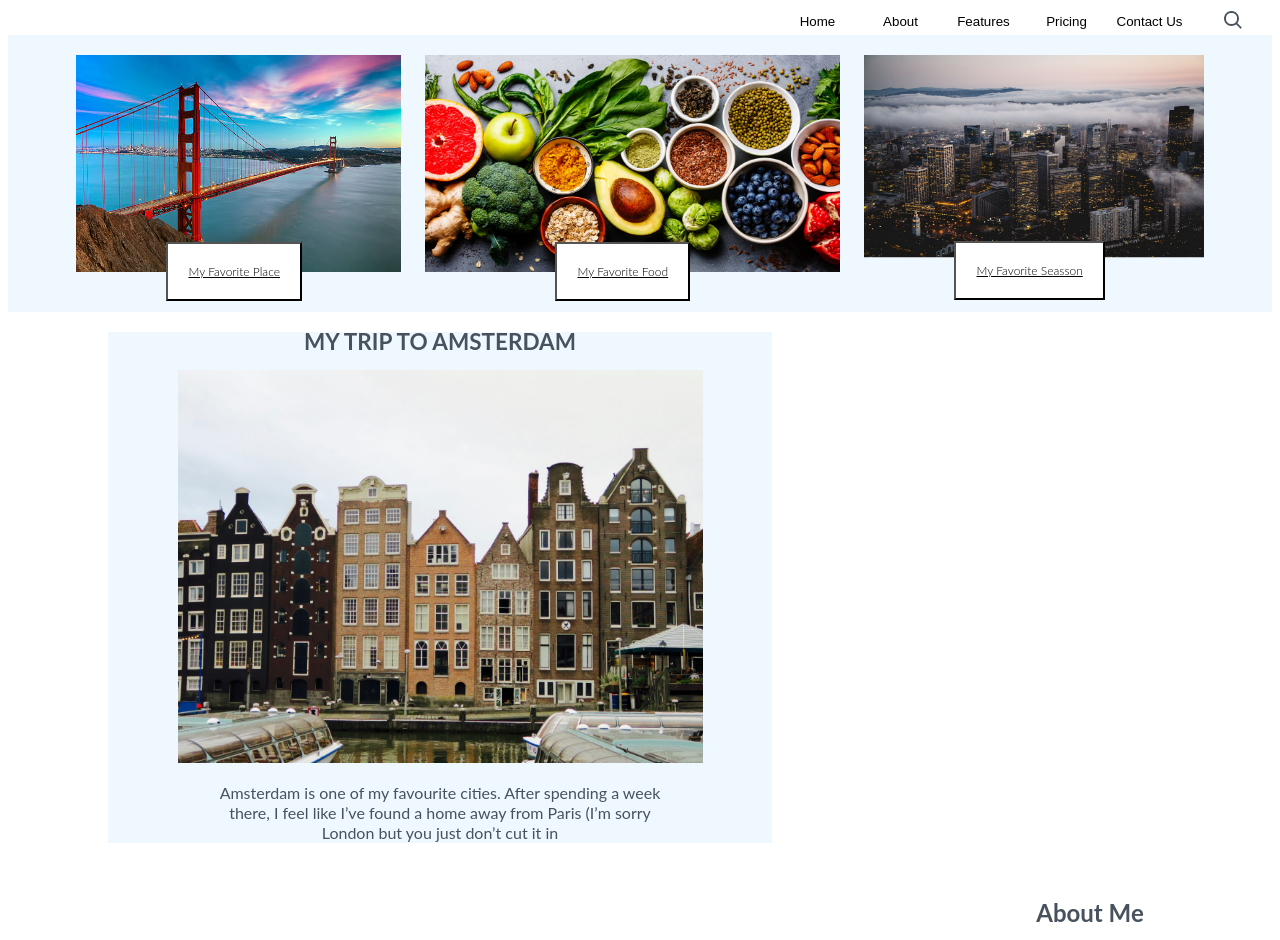
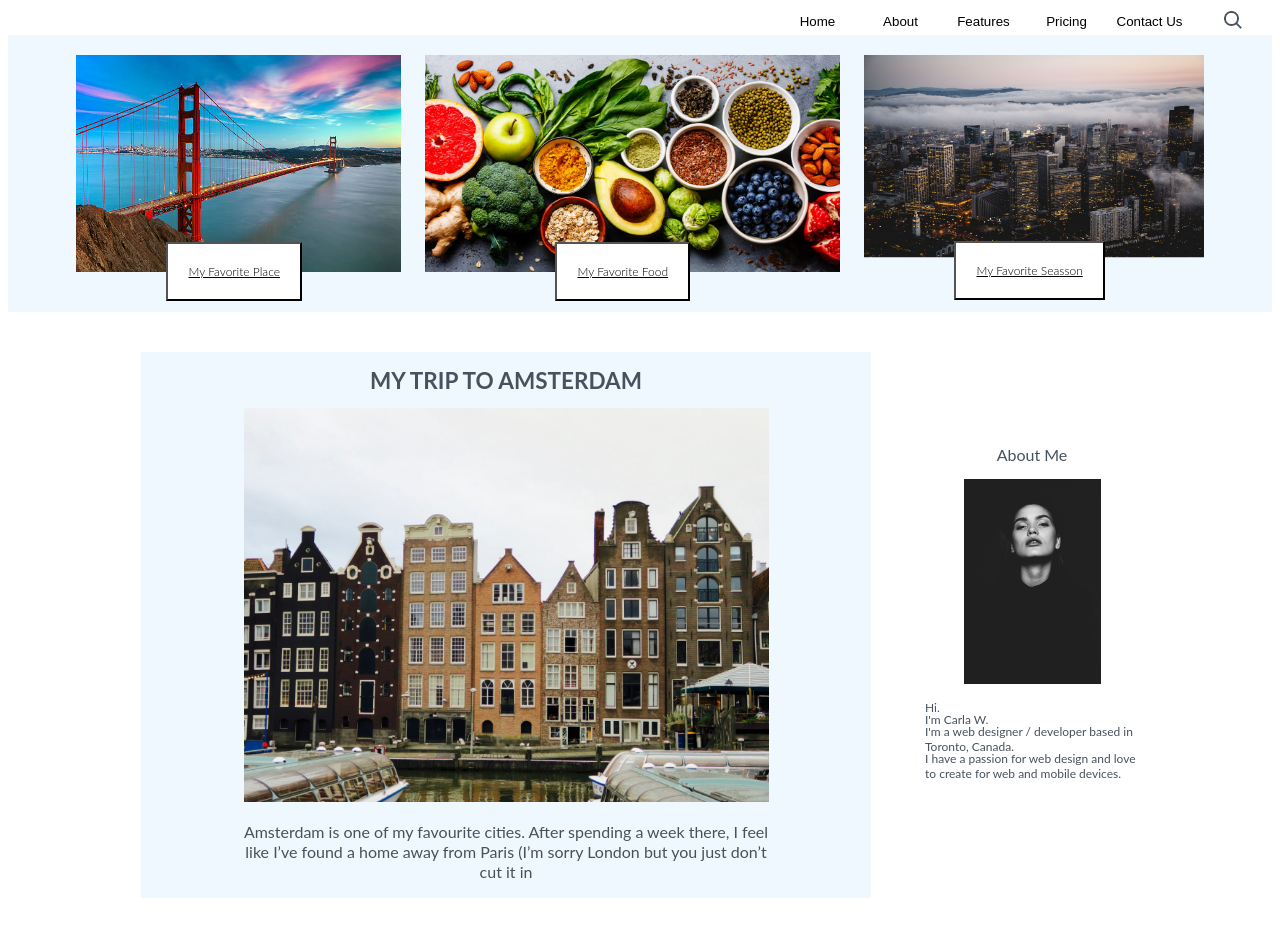
Before and after one commit to diego-maranges/WebPageExamples, a plain HTML site: page day3/index.html in a window 1280 px wide. Shown: the top 940 px of the page. After the commit the page ends 906 px from the top, so only its background shows below. Drawn offline with Linux system fonts and the light colour scheme.

Commit message:
fix some problems with the information about me and the travel

```diff
--- a/day3/index.css
+++ b/day3/index.css
@@ -67,15 +67,19 @@
 
 }
 
+.container {
+    text-align: center;
+}
+
 .amsterdan {
+    display: inline-block;
     color: #47525E;
     font-family: Lato;
     font-size: 15px;
     font-weight: 400;
     line-height: 19px;
-    margin-top: 20px;
-    margin-left: 100px;
-    margin-right: 500px;
+    margin-top: 40px;
+    width: 730px;
     background-color: aliceblue;
     text-align: center;
 }
@@ -91,15 +95,22 @@
 }
 
 .me {
+    align-self: center;
+    display: inline-block;
+    width: 214px;
+    height: 400px;
+    vertical-align: 100px;
+    margin-left: 50px
+}
+
+.me h1 {
+    text-align: center;
     text-transform: capitalize;
     color: #47525E;
     font-family: Lato;
     font-size: 16px;
     font-weight: 400;
     line-height: 20px;
-    margin-left: 900px;
-    margin-top: 60px;
-    text-align: center;
 }
 
 .me p {
@@ -109,9 +120,6 @@
     font-size: 12px;
     font-weight: 400;
     line-height: 15px;
-    width: 214px;
-    margin-left: 100px;
-    margin-right: 100px;
     margin-bottom: -15px;
     text-align: start;
 }
--- a/day3/index.html
+++ b/day3/index.html
@@ -18,6 +18,7 @@
             <div class="food"><img class="imgFood" src="food.jpg" width="415px" height="217.03px"><button>My Favorite Food</button></div>
             <div class="seasson"><img class="imgSeasson" src="seasson.jpg" width="339.08px" height="216.3px"><button>My Favorite Seasson</button></div>
         </header>
+        <div class="container">
         <article class="amsterdan">
             <h1>MY TRIP TO AMSTERDAM</h1>
             <img src="article.jpg" width="525px" height="393.75px">
@@ -41,5 +42,6 @@
                     I have a passion for web design and love to create for web and mobile devices.
                 </p>
             </aside>
+        </div>
     </body>
 </html>
```
Lines whose indentation alone changed are shown as unchanged.
